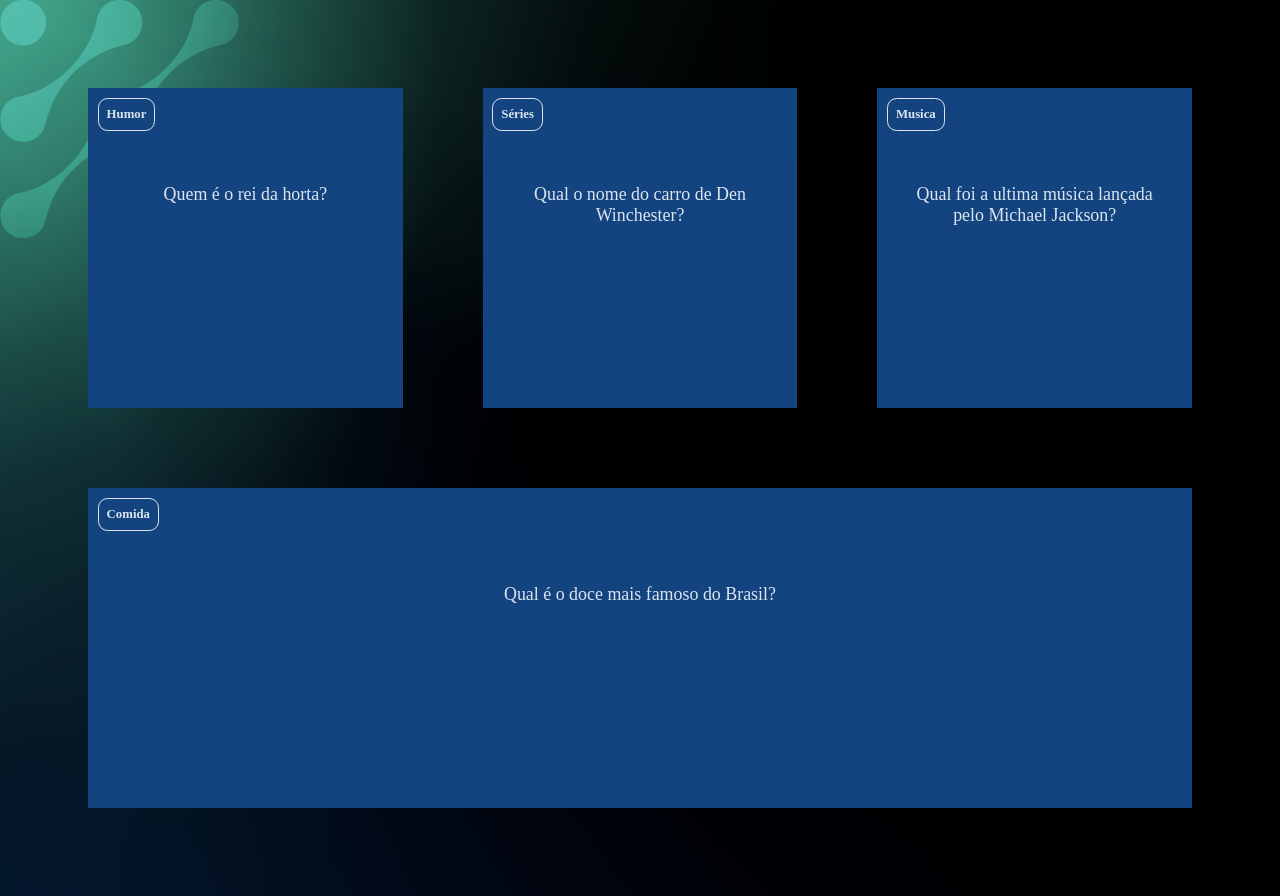
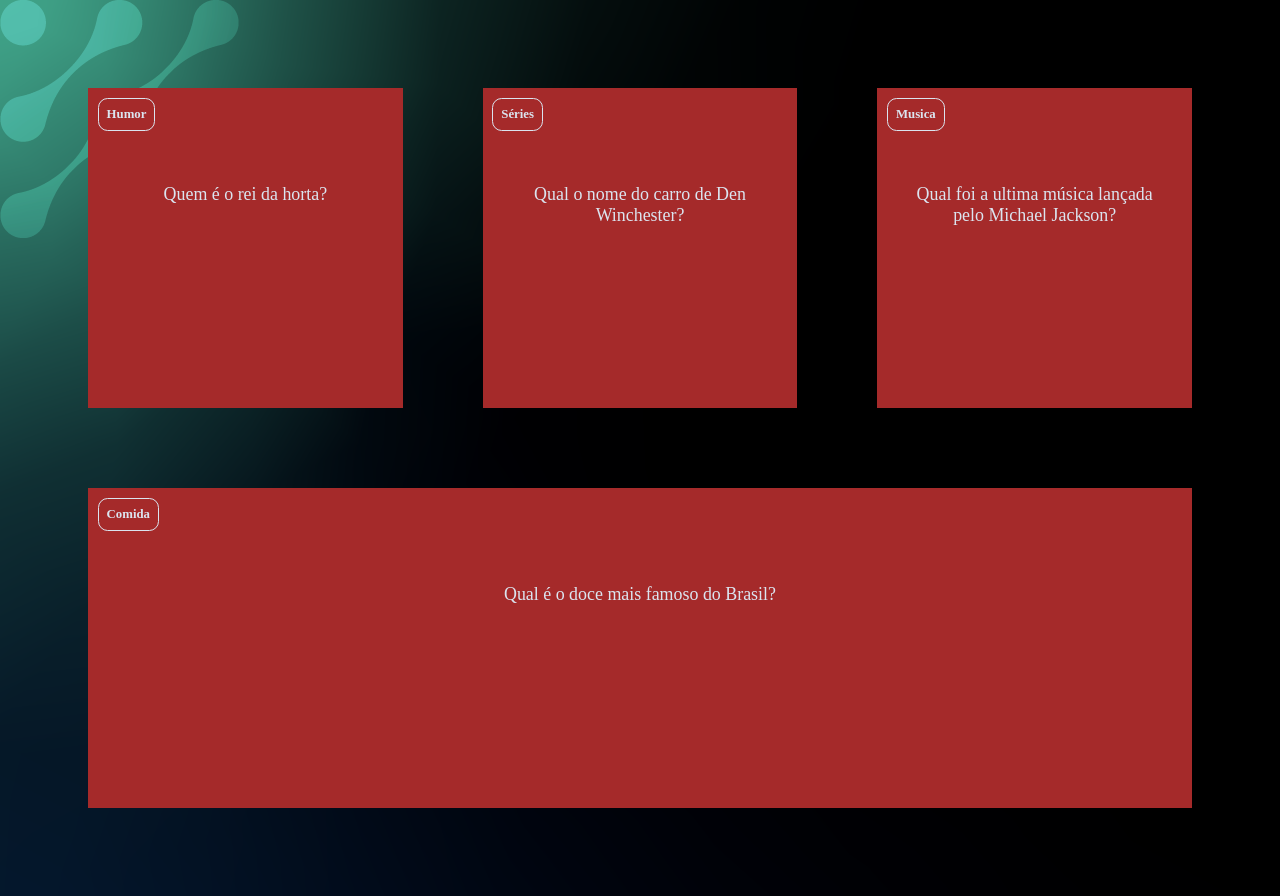
Before and after one commit to 3DMari34/post-it, a plain HTML site: page index.html in a window 1280 px wide. Drawn offline with Linux system fonts and the light colour scheme.

Commit message:
Update style.css

```diff
--- a/assets/style.css
+++ b/assets/style.css
@@ -1,7 +1,7 @@
 :root {
     --text-color: #DBE4EF;
-    --card-front-color: #144480;
-    --card-back-color: #00F4BF;
+    --card-front-color: brown;
+    --card-back-color: black;
 }
 
 body {
```
